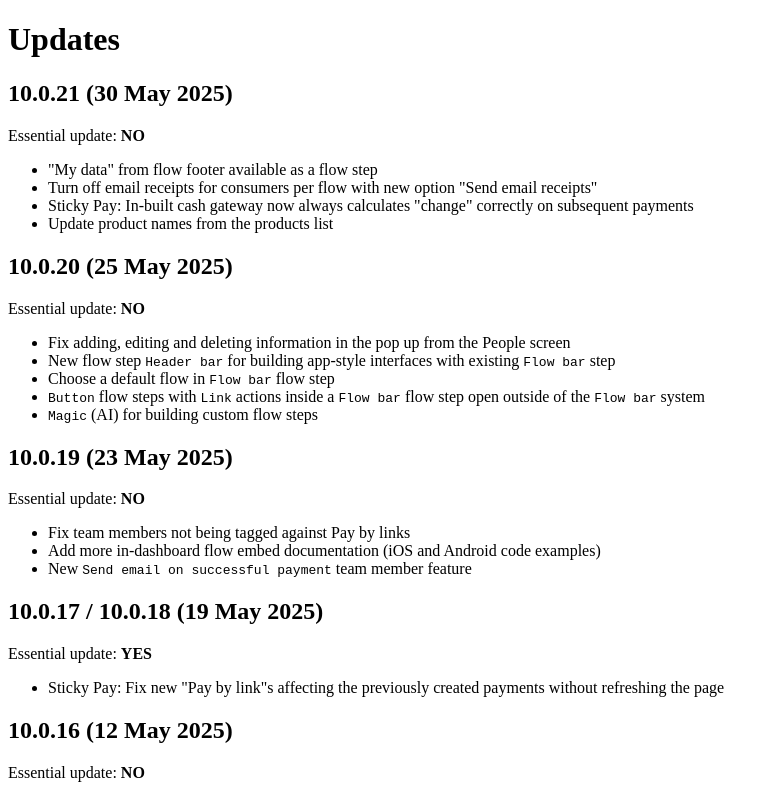
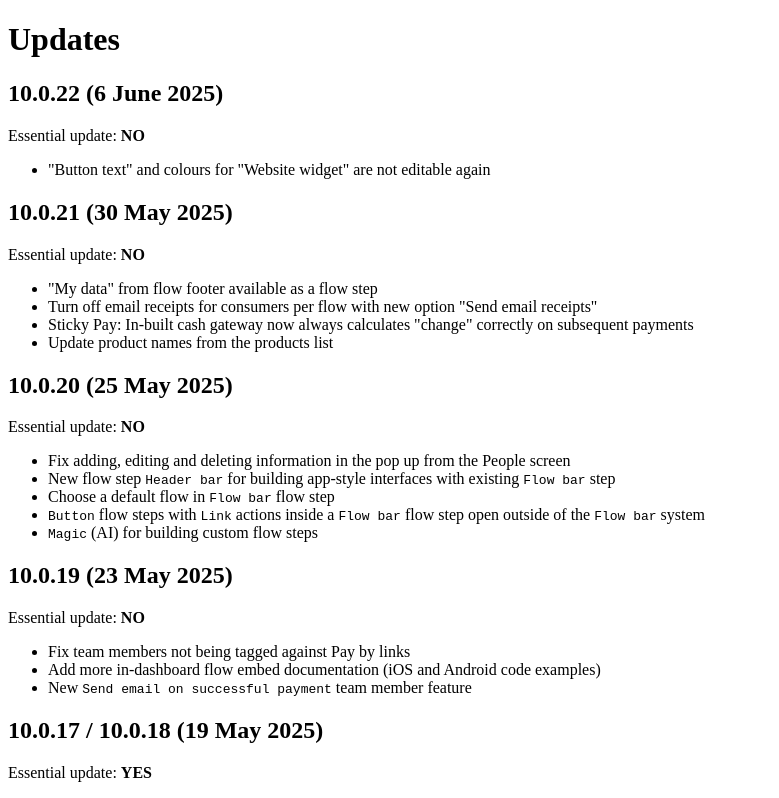
Before and after one commit to Stickyto/sticky-docs, a Next.js app in the folder src/: page /updates in a window 1280 px wide. Shown: the top 798 px of the page, without its empty margins (0-779 px from the left). Built offline with nearby package versions, Linux system fonts and the light colour scheme.

Commit message:
Changelog WIP

```diff
--- a/src/pages/updates.mdx
+++ b/src/pages/updates.mdx
@@ -1,4 +1,10 @@
 # Updates
+
+## 10.0.22 (6 June 2025)
+
+Essential update: **NO**
+
+ - "Button text" and colours for "Website widget" are not editable again
 
 ## 10.0.21 (30 May 2025)
 
```
